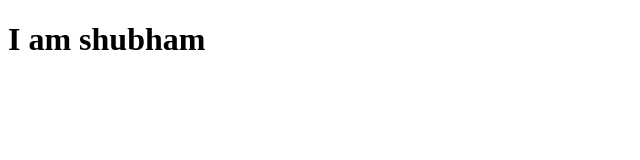
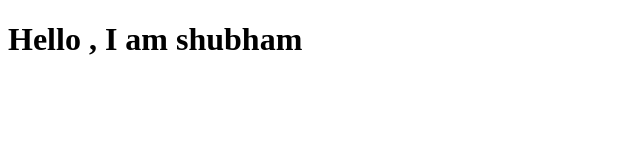
Before and after one commit to ShubhamChavan1006/project2, a plain HTML site: page index.html in a window 1280 px wide. Shown: the whole page, without its empty margins (0-640 px from the left). Drawn offline with Linux system fonts and the light colour scheme.

Commit message:
added index.html

```diff
--- a/index.html
+++ b/index.html
@@ -6,6 +6,6 @@
     <title>HELLO</title>
 </head>
 <body>
-    <h1>I am shubham </h1>
+    <h1>Hello , I am shubham </h1>
 </body>
 </html>
```
